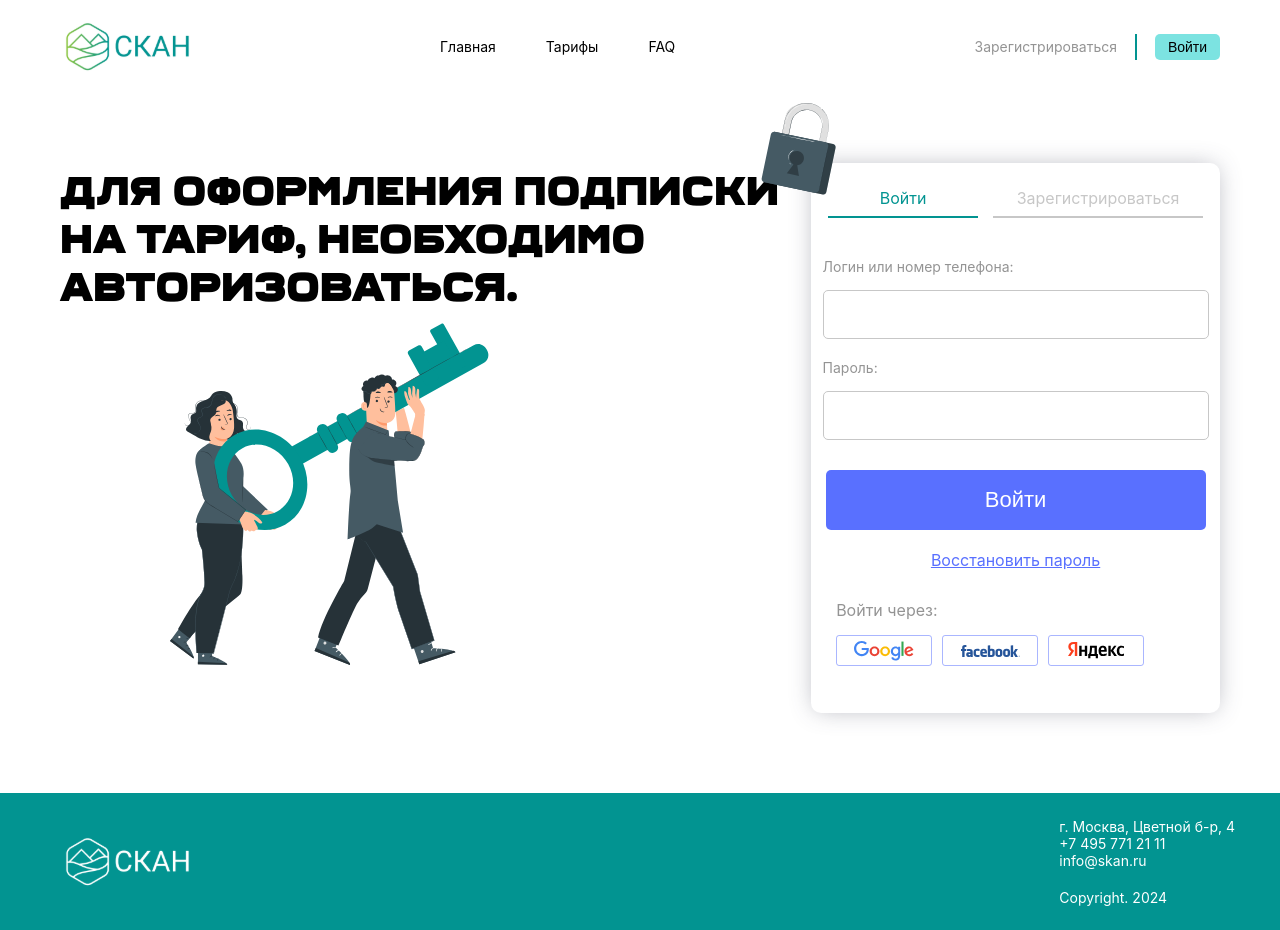
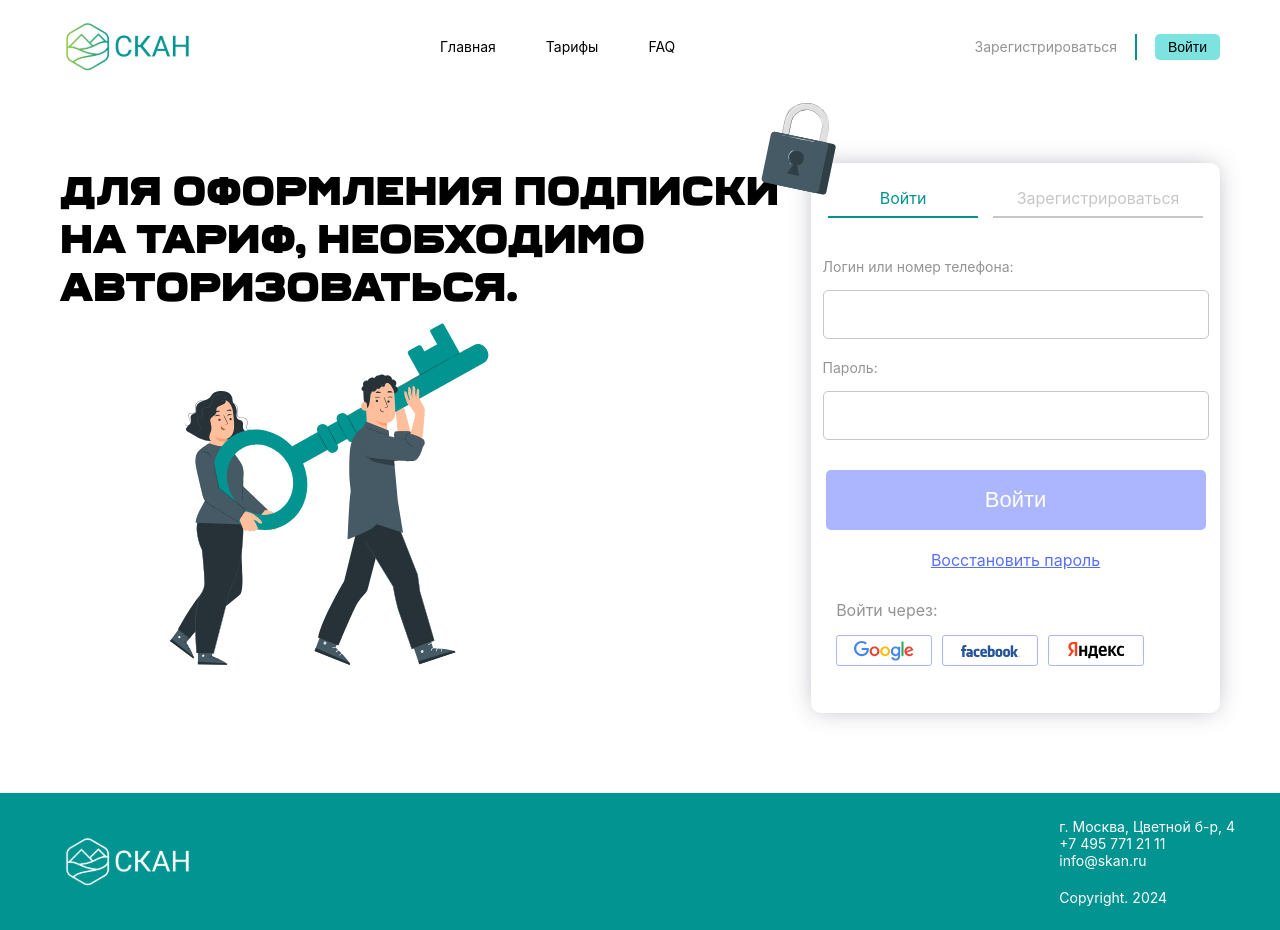
Before and after one commit to MikhailPonomarev/scan, a React (Create React App) app: page /login in a window 1280 px wide. Built offline with nearby package versions, Linux system fonts and the light colour scheme.

Commit message:
feat: Impl login form validation

```diff
--- a/src/app/App.tsx
+++ b/src/app/App.tsx
@@ -8,6 +8,7 @@ import { Provider } from 'react-redux';
 import { store } from '../redux/store';
 import SearchPage from '../components/searchPage/searchPage';
 import SearchResultPage from '../components/searchResultPage/searchResultPage';
+import { landingRoute, loginPageRoute, searchFormRoute, searchResultRoute } from './routes';
 
 const App = () => {
     return (
@@ -16,10 +17,10 @@ const App = () => {
                 <Header />
                 <Layout>
                     <Routes>
-                        <Route path='/' element={<Landing />} />
-                        <Route path='/login' element={<LoginPage />} />
-                        <Route path='/search-form' element={<SearchPage />} />
-                        <Route path='/search-result' element={<SearchResultPage />} />
+                        <Route path={landingRoute} element={<Landing />} />
+                        <Route path={loginPageRoute} element={<LoginPage />} />
+                        <Route path={searchFormRoute} element={<SearchPage />} />
+                        <Route path={searchResultRoute} element={<SearchResultPage />} />
                     </Routes>
                 </Layout>
             </Provider>
--- /dev/null
+++ b/src/app/routes.ts
@@ -0,0 +1,4 @@
+export const landingRoute = '/';
+export const loginPageRoute = '/login';
+export const searchFormRoute = '/search-form';
+export const searchResultRoute = '/search-result';
--- a/src/components/header/header.tsx
+++ b/src/components/header/header.tsx
@@ -23,6 +23,7 @@ import { useAppDispatch, useAppSelector } from '../../redux/hook';
 import { selectIsAuthorized } from '../../redux/selector/authSelector';
 import { logout } from '../../redux/slice/authSlice';
 import { selectCompanyLimit, selectUsedCompanyCount } from '../../redux/selector/accountInfoSelector';
+import { landingRoute, loginPageRoute } from '../../app/routes';
 
 const Header = () => {
     const navigate = useNavigate();
@@ -32,13 +33,13 @@ const Header = () => {
     const usedCompanyCount = useAppSelector(selectUsedCompanyCount);
     const companyLimit = useAppSelector(selectCompanyLimit);
 
-    const handleLogoClick = () => navigate('/');
+    const handleLogoClick = () => navigate(landingRoute);
 
-    const handleLoginButtonClick = () => navigate('/login');
+    const handleLoginButtonClick = () => navigate(loginPageRoute);
 
     const handleLogoutButtonClick = () => {
         dispatch(logout());
-        navigate('/');
+        navigate(landingRoute);
     }
 
     const navLinks = ['Главная', 'Тарифы', 'FAQ'];
--- a/src/components/landing/banner/banner.tsx
+++ b/src/components/landing/banner/banner.tsx
@@ -6,6 +6,7 @@ import { primaryColors, secondaryColors } from '../../../style/variables.style';
 import { useAppSelector } from '../../../redux/hook';
 import { selectIsAuthorized } from '../../../redux/selector/authSelector';
 import { useNavigate } from 'react-router-dom';
+import { searchFormRoute } from '../../../app/routes';
 
 const Banner = () => {
     const isAuthorzied = useAppSelector(selectIsAuthorized);
@@ -19,7 +20,7 @@ const Banner = () => {
         $backgroundColor: secondaryColors.purple
     };
 
-    const handleRequestDataButton = () => navigate('search-form');
+    const handleRequestDataButton = () => navigate(searchFormRoute);
 
     return (
         <BannerSection>
--- a/src/components/login/form/loginForm.tsx
+++ b/src/components/login/form/loginForm.tsx
@@ -27,17 +27,36 @@ import { useAppDispatch, useAppSelector } from '../../../redux/hook';
 import { useNavigate } from 'react-router-dom';
 import { getAccountInfo } from '../../../redux/slice/accountInfoSlice';
 import { getItemFromLocalStorage } from '../../../util/localStorage';
+import { landingRoute } from '../../../app/routes';
 
 const LoginForm = () => {
     const [login, setLogin] = useState<string>('');
     const [password, setPassword] = useState<string>('');
-    const [isButtonDisabled, setIsDisabledButton] = useState<boolean>(false);
+    const [isButtonDisabled, setIsButtonDisabled] = useState<boolean>(true);
 
     const isLoading = useAppSelector(selectIsLoading);
     const isAuthorized = useAppSelector(selectIsAuthorized);
 
     const dispatch = useAppDispatch();
     const navigate = useNavigate();
+
+    useEffect(() => {
+        if (login.length > 0 && password.length > 0) {
+            setIsButtonDisabled(false);
+        }
+
+        if (login.length === 0 && password.length === 0) {
+            setIsButtonDisabled(true);
+        }
+
+        if (login.length > 0 && password.length === 0) {
+            setIsButtonDisabled(true);
+        }
+
+        if (login.length === 0 && password.length > 0) {
+            setIsButtonDisabled(true);
+        }
+    }, [login.length, password.length]);
 
     const handleLogin = async (e: FormEvent) => {
         e.preventDefault();
@@ -47,7 +66,7 @@ const LoginForm = () => {
 
     useEffect(() => {
         if (isAuthorized) {
-            navigate('/');
+            navigate(landingRoute);
         }
     }, [isAuthorized, navigate]);
 
--- a/src/components/searchPage/form/searchForm.tsx
+++ b/src/components/searchPage/form/searchForm.tsx
@@ -15,9 +15,12 @@ import {
     FormGrid,
     Layout
 } from './searchForm.style';
+import { searchResultRoute } from '../../../app/routes';
 
 const SearchForm = () => {
     const navigate = useNavigate();
+
+    const handleSearchButtonClick = () => navigate(searchResultRoute);
 
     const inputsNames = ['ИНН компании *', 'Тональность', 'Количество документов в выдаче *'];
 
@@ -57,8 +60,6 @@ const SearchForm = () => {
         $backgroundColor: secondaryColors.purple,
     };
 
-    const handleSearchButtonClick = () => navigate('/search-result');
-
     return (
         <Layout>
             <FormGrid>
```
